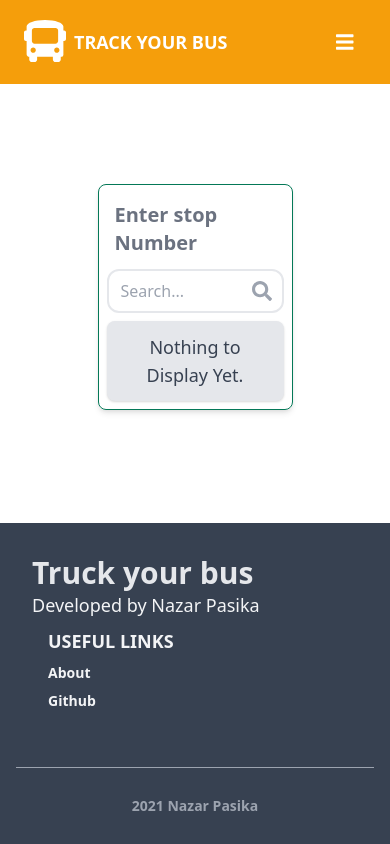
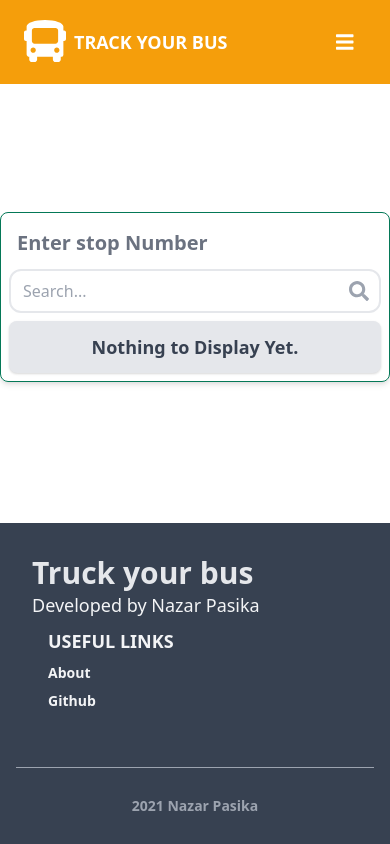
Before and after one commit to pasi0014/Track-your-bus, a React (Create React App) app: page /stopInfo in a window 390 px wide. Built offline with nearby package versions, Linux system fonts and the light colour scheme.

Commit message:
build added

```diff
--- a/src/components/Alerts/NoBusInfo.tsx
+++ b/src/components/Alerts/NoBusInfo.tsx
@@ -1,7 +1,7 @@
 export const NoBusInfo = () => {
   return (
     <div className="p-5 bg-yellow-300 rounded-lg shadow-lg text-center w-8/12 mx-auto">
-      <h2 className="font-medium text-yellow-800">Unfortunatelly, there are no info for this stop.</h2>
+      <h3 className="font-medium text-yellow-800">Unfortunatelly, there are no info for this stop.</h3>
     </div>
   );
 };
--- a/src/components/BusSearch/SearchContainer.tsx
+++ b/src/components/BusSearch/SearchContainer.tsx
@@ -1,8 +1,8 @@
 export const SearchContainer = (props: any) => {
   return (
-    <div className="container mx-auto border w-1/2 border-green-700 p-2 rounded-lg shadow-md mt-7">
+    <div className="container mx-auto border lg:w-1/2 sm:w-full border-green-700 p-2 rounded-lg shadow-md mt-7">
       <div className="flex justify-center flex-col">
-        <h2 className="font-bold text-gray-500 p-2">Enter stop Number</h2>
+        <h2 className="text-gray-500 p-2">Enter stop Number</h2>
         {props.children}
         {props.displayRoutesforStop}
       </div>
--- a/src/components/Footer.tsx
+++ b/src/components/Footer.tsx
@@ -42,12 +42,12 @@ export default function Footer() {
                   <ul className="list-unstyled">
                     <li>
                       <a className="text-gray-100 hover:text-gray-400 font-semibold block pb-2 text-sm"
-                         href="https://www.creative-tim.com/presentation">About
+                         href="/about">About
                       </a>
                     </li>
                     <li>
                       <a className="text-gray-100 hover:text-gray-400 font-semibold block pb-2 text-sm"
-                         href="https://www.github.com/creativetimofficial">Github
+                         href="https://github.com/pasi0014/Track-your-bus">Github
                       </a>
                     </li>
                   </ul>
--- a/src/components/Messages/EmptyMessage.tsx
+++ b/src/components/Messages/EmptyMessage.tsx
@@ -2,7 +2,7 @@ import React from "react";
 
 export const EmptyMessage = () => {
   return (
-    <div className="mt-2 bg-gray-200 text-center font-medium text-gray-700 p-3 rounded-lg shadow">
+    <div className="mt-2 bg-gray-200 text-center text-gray-700 p-3 rounded-lg shadow">
       <h3>Nothing to Display Yet.</h3>
     </div>
   );
--- a/src/components/Messages/InvalidInputMessage.tsx
+++ b/src/components/Messages/InvalidInputMessage.tsx
@@ -1,6 +1,6 @@
 export const InvalidInputMessage = () => {
   return (
-    <div className="mt-2 bg-red-200 text-center font-medium text-red-700 p-3 rounded-lg shadow">
+    <div className="mt-2 bg-red-200 text-center text-red-700 p-3 rounded-lg shadow">
       <h3>Error, invalid stop number</h3>
     </div>
   );
--- a/src/components/RoutesList.tsx
+++ b/src/components/RoutesList.tsx
@@ -165,7 +165,7 @@ class RoutesList extends React.Component<RouteList, MyState> {
       nextTrip.GetNextTripsForStopResult.Route.RouteDirection;
     return (
       <>
-        <h4 className="font-bold text-center p-3 uppercase">
+        <h4 className="text-center p-3 uppercase">
           Stop Name: {items.GetRouteSummaryForStopResult.StopDescription}
         </h4>
         {this.rendeListOfRoutes(
--- a/src/tailwind.css
+++ b/src/tailwind.css
@@ -4,15 +4,15 @@
 
 @layer base {
   h1 {
-    @apply text-2xl;
+    @apply text-2xl font-bold;
   }
   h2 {
-    @apply text-xl;
+    @apply text-xl font-bold;
   }
   h3 {
-    @apply text-lg;
+    @apply text-lg font-bold;
   }
   h4 {
-    @apply text-base;
+    @apply text-base font-bold;
   }
 }
```
Also changed, not shown: src/logo.svg (deleted), src/tailwind.output.css, 17 other files (tests, documents, lock files or other folders).
